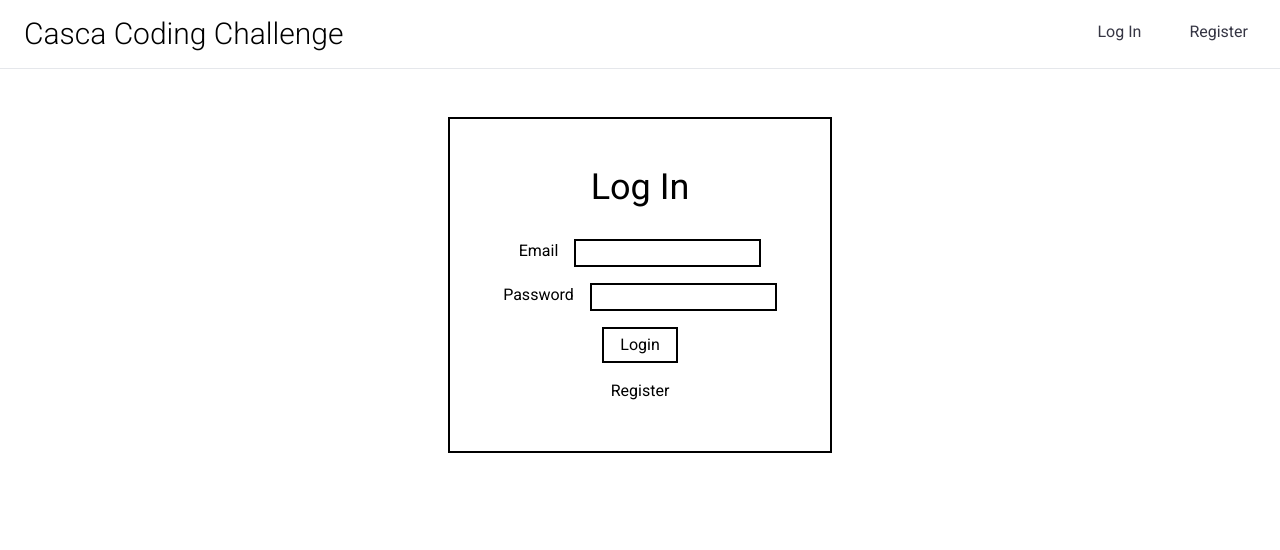
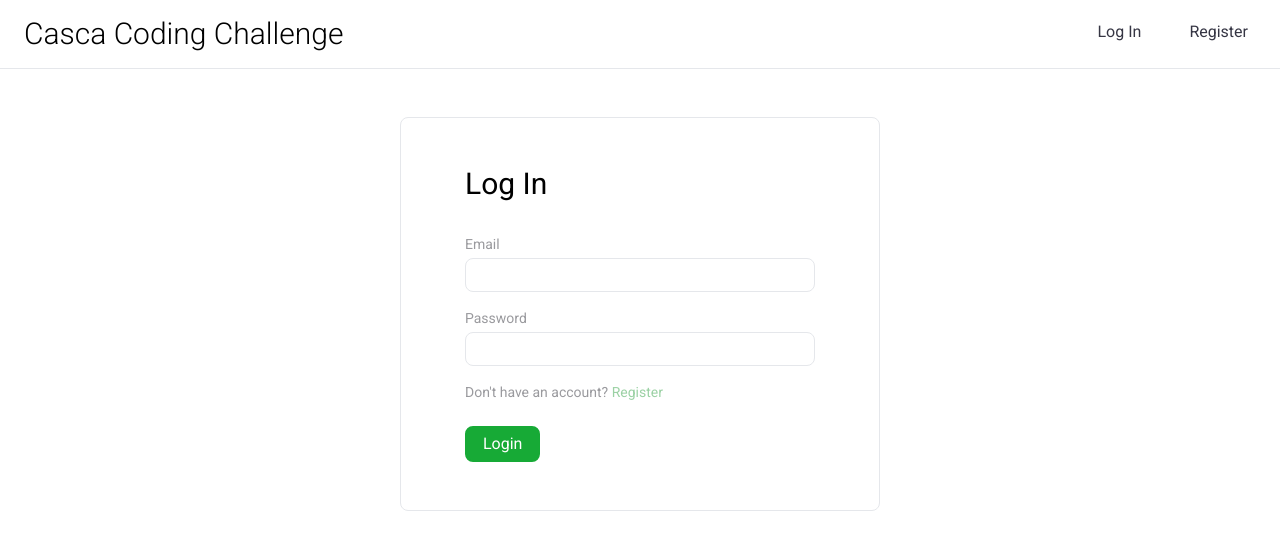
Before and after one commit to HMPrgm/ai-lender, a Next.js app in the folder web/: page /auth/login in a window 1280 px wide. Shown: the top 550 px of the page. Built offline with nearby package versions, Linux system fonts and the light colour scheme; no server answers.

Commit message:
beutified log in page

```diff
--- a/web/app/auth/login/page.tsx
+++ b/web/app/auth/login/page.tsx
@@ -36,25 +36,26 @@
 
   return (
     <div className='flex items-center justify-center'>
-      <div className='flex flex-col gap-8 text-center my-12 border-2 border-black py-12 w-96'>
-        <h1 className='text-4xl'>Log In</h1>
+      <div className='flex flex-col gap-8  my-12 border rounded-lg py-12 w-[30em] px-16'>
+        <h1 className='text-3xl'>Log In</h1>
         <form onSubmit={handleSubmit}>
-          <div className='flex flex-col gap-4 items-center'>
-            <div className='flex gap-4'>
-              <label htmlFor="email">Email</label>
-              <input className='border-black border-2' name="email" type="email" required />
+          <div className='flex flex-col gap-4 '>
+            <div className='flex flex-col gap-1 '>
+              <label htmlFor="email" className='text-dark_4 text-sm'>Email</label>
+              <input className='border transition-colors focus:outline-none focus:border-dark_4 rounded-lg px-2 py-1' name="email" type="email" required />
             </div>
-            <div className='flex gap-4'>
-              <label htmlFor="password">Password</label>
-              <input className='border-black border-2' name="password" type="password" required />
+            <div className='flex flex-col gap-1 '>
+              <label htmlFor="password" className='text-dark_4 text-sm'>Password</label>
+              <input className='border transition-colors focus:outline-none focus:border-dark_4 rounded-lg px-2 py-1' name="password" type="password" required />
             </div>
             {error && <ErrorMessage message={error} />}
-            <div>
-              <button className='px-4 py-1 border-2 border-black' type="submit">Login</button>
+            <div className='text-sm text-dark_4'>
+              Don't have an account? <Link href="/auth/register" className='text-secondary hover:text-primary transition-colors'>Register</Link>
             </div>
             <div>
-              <Link href="/auth/register">Register</Link>
+              <button className='px-4 py-1 mt-2 border-2 border-primary text-white bg-primary hover:text-primary hover:bg-white rounded-lg transition-colors ease-linear' type="submit">Login</button>
             </div>
+
           </div>
         </form>
       </div>
```
